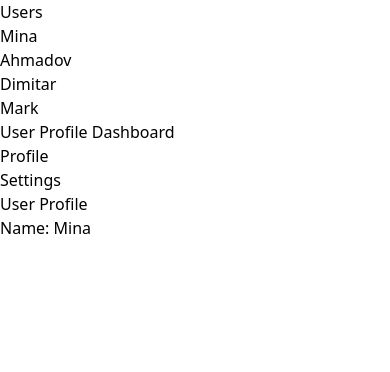
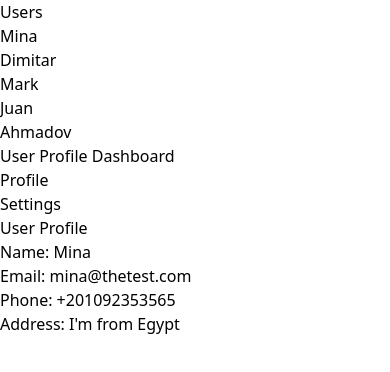
Before and after one commit to iahmedgamal/react-task, a React (Vite) app: page / in a window 390 px wide. Both pictures are taken after a click on the item "Mina". Shown: the top 372 px of the page. Built offline with nearby package versions, Linux system fonts and the light colour scheme.

Commit message:
added user interface with phone and address  & removed duplicated code

```diff
--- a/public/users.json
+++ b/public/users.json
@@ -1,6 +1,37 @@
 [
-  { "id": 1, "name": "Mina" },
-  { "id": 2, "name": "Ahmadov" },
-  { "id": 3, "name": "Dimitar" },
-  { "id": 4, "name": "Mark" }
+  {
+    "id": 1,
+    "name": "Mina",
+    "email": "mina@thetest.com",
+    "phone": "+201092353565",
+    "address": "I'm from Egypt"
+  },
+  {
+    "id": 3,
+    "name": "Dimitar",
+    "email": "Dimitar@thetest.com",
+    "phone": "+359882346577",
+    "address": "I'm from Bulgaria"
+  },
+  {
+    "id": 4,
+    "name": "Mark",
+    "email": "mark@thetest.com",
+    "phone": "+20100352164",
+    "address": "I'm from Egypt"
+  },
+  {
+    "id": 5,
+    "name": "Juan",
+    "email": "Juan@thetest.com",
+    "phone": "+53565010923",
+    "address": "I'm from Cuba"
+  },
+  {
+    "id": 2,
+    "name": "Ahmadov",
+    "email": "ahmadov@thetest.com",
+    "phone": "+201092353565",
+    "address": "I'm from Egypt"
+  }
 ]
--- a/src/App.tsx
+++ b/src/App.tsx
@@ -3,14 +3,11 @@ import { useState } from "react";
 import "./App.css";
 import Header from "./components/Header"
 import Sidebar from "./components/Sidebar";
+import { User } from "./interfaces/user.interface";
 
 function App() {
 
-  // remove this for dry
-  interface User {
-    id: number;
-    name: string;
-  }
+
 
   const [selectedUser, setSelectedUser] = useState<User | null>(null);
 
@@ -27,6 +24,9 @@ function App() {
         <div>
           <h2 className="text-xl font-bold">User Profile</h2>
           <p>Name: {selectedUser.name}</p>
+          <p>Email: {selectedUser.email}</p>
+          <p>Phone: {selectedUser.phone}</p>
+          <p>Address: {selectedUser.address}</p>
           {/* Additional user details will go here */}
         </div>
       ) : (
--- a/src/components/Sidebar.tsx
+++ b/src/components/Sidebar.tsx
@@ -1,9 +1,6 @@
 import { useEffect, useState } from "react";
+import { User } from "../interfaces/user.interface";
 
-interface User {
-  id: number;
-  name: string;
-}
 
 interface SidebarProps {
   onUserSelect: (user: User) => void;
```
Also changed, not shown: src/interfaces/user.interface.ts (added, +8 -0 lines).
